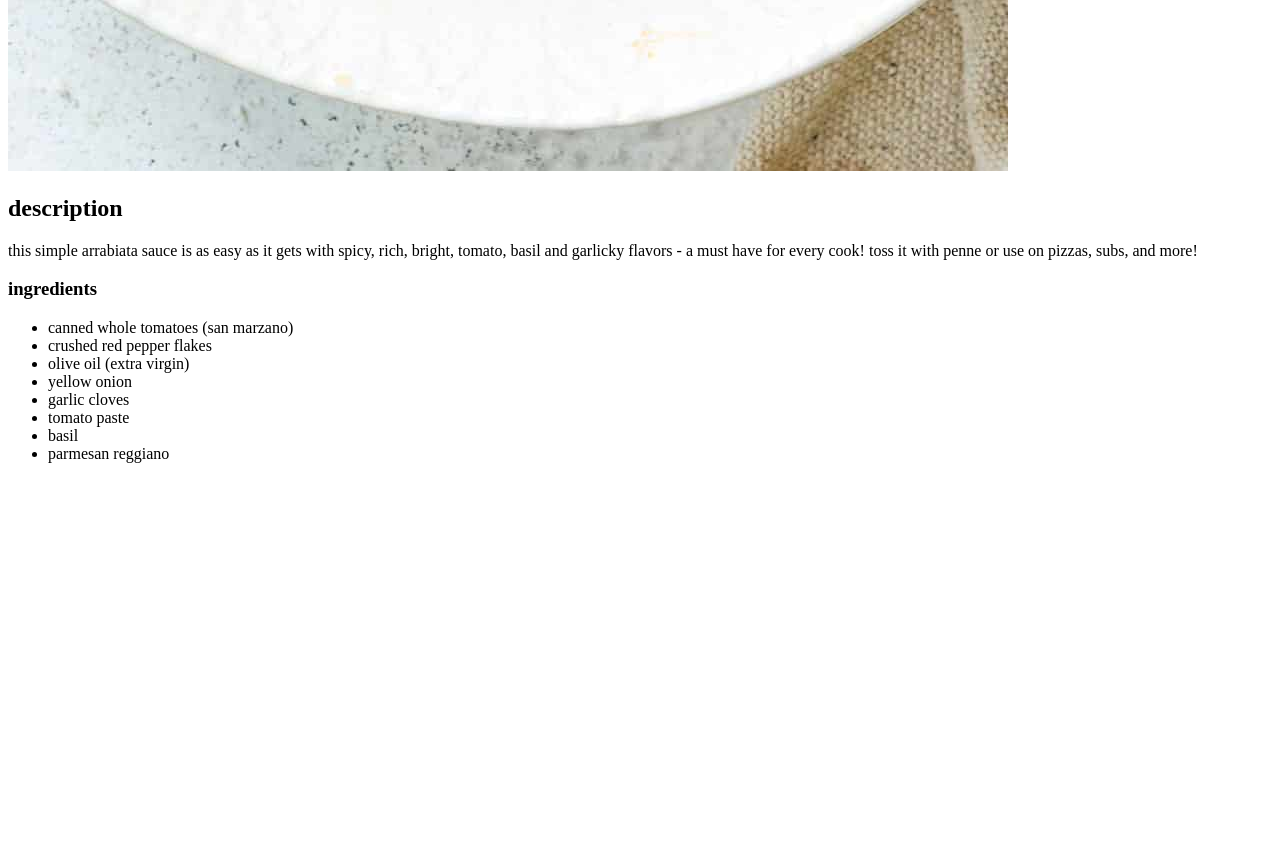
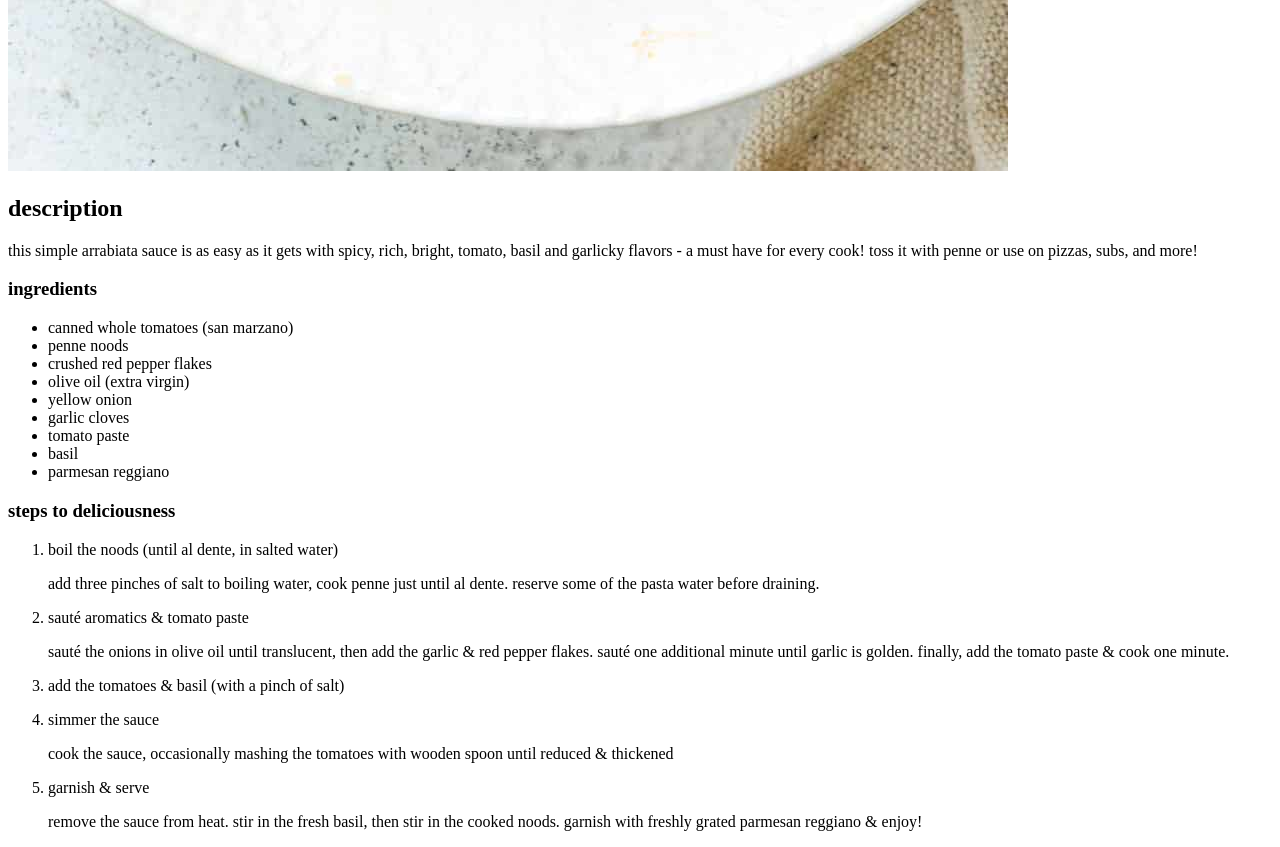
Before and after one commit to mr-musgrave/odin-recipes, a plain HTML site: page recipes/arrabiata.html in a window 1280 px wide. Shown: the part 1409-2256 px from the top of the page. Before the commit the page ends 1888 px from the top, so only its background shows below. Drawn offline with Linux system fonts and the light colour scheme; files whose address does not match are found by name.

Commit message:
Added ordered list of steps to cook recipe

```diff
--- a/recipes/arrabiata.html
+++ b/recipes/arrabiata.html
@@ -13,6 +13,7 @@
     <h3>ingredients</h3>
     <ul>
         <li>canned whole tomatoes (san marzano)</li>
+        <li>penne noods</li>
         <li>crushed red pepper flakes</li>
         <li>olive oil (extra virgin)</li>
         <li>yellow onion</li>
@@ -21,5 +22,27 @@
         <li>basil</li>
         <li>parmesan reggiano</li>
     </ul>
+    <h3>steps to deliciousness</h3>
+    <ol>
+        <li>
+            <p>boil the noods (until al dente, in salted water)</p>
+            <p>add three pinches of salt to boiling water, cook penne just until al dente. reserve some of the pasta water before draining.</p>
+        </li>
+        <li>
+            <p>sauté aromatics & tomato paste</p>
+            <p>sauté the onions in olive oil until translucent, then add the garlic & red pepper flakes. sauté one additional minute until garlic is golden. finally, add the tomato paste & cook one minute.</p>
+        </li>
+        <li>
+            <p>add the tomatoes & basil (with a pinch of salt)</p>
+        </li>
+        <li>
+            <p>simmer the sauce</p>
+            <p>cook the sauce, occasionally mashing the tomatoes with wooden spoon until reduced & thickened</p>
+        </li>
+        <li>
+            <p>garnish & serve</p>
+            <p>remove the sauce from heat. stir in the fresh basil, then stir in the cooked noods. garnish with freshly grated parmesan reggiano & enjoy!</p>
+        </li>
+    </ol>
 </body>
 </html>
```
